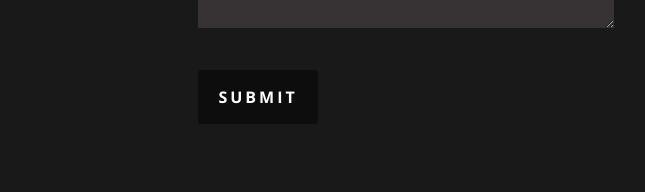
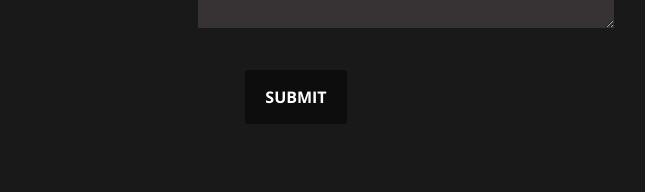
Before and after one commit to Chen2886/Old-portfolio, a React (Create React App) app: page / in a window 1280 px wide. Shown: the part 5776-5968 px from the top of the page, without its empty margins (118-763 px from the left). Built offline with nearby package versions, Linux system fonts and the light colour scheme.

Commit message:
Changed submit button

```diff
--- a/package.json
+++ b/package.json
@@ -9,6 +9,7 @@
     "@fortawesome/free-brands-svg-icons": "^5.15.3",
     "@fortawesome/free-solid-svg-icons": "^5.15.3",
     "@fortawesome/react-fontawesome": "^0.1.14",
+    "@material-ui/core": "^4.11.3",
     "emailjs-com": "^2.6.4",
     "jquery": "^3.2.1",
     "react": "^16.2.0",
@@ -22,7 +23,7 @@
     "test": "react-scripts test --env=jsdom",
     "eject": "react-scripts eject",
     "predeploy": "npm run build",
-    "deploy": "gh-pages -d build"
+    "deploy": "gh-pages -b gh-pages -d build"
   },
   "devDependencies": {
     "gh-pages": "^3.1.0"
--- a/public/css/layout.css
+++ b/public/css/layout.css
@@ -961,15 +961,15 @@ call-to-action .button {
 
 #contact button.send {
    text-transform: uppercase;
-   letter-spacing: 3px;
+   /* letter-spacing: 3px; */
    color: #fff;
    background: #0d0d0d;
-   border: none;
-   cursor: pointer;
-   height: auto;
-   display: inline-block;
-   border-radius: 3px;
-   margin-left: 26%;
+   /* border: none; */
+   /* cursor: pointer; */
+   /* height: auto; */
+   /* display: inline-block; */
+   /* border-radius: 3px; */
+   /* margin-left: 26%; */
 }
 
 #contact button.send:hover {
--- a/src/Components/Contact.js
+++ b/src/Components/Contact.js
@@ -2,6 +2,7 @@ import React, { useState } from 'react';
 import { init } from 'emailjs-com';
 import emailjs from 'emailjs-com';
 import { FontAwesomeIcon } from '@fortawesome/react-fontawesome';
+import Grid from '@material-ui/core/Grid';
 
 export default function Contact(props) {
   const [formName, setName] = useState('');
@@ -123,11 +124,13 @@ export default function Contact(props) {
               <textarea cols='50' rows='15' id='contactMessage' name='contactMessage' value={formMessage} onChange={handleChange}></textarea>
             </div>
 
-            <div>
+            <Grid container justify='center'>
+              <Grid item xs={4}>
                 <button className='send' onClick={submitClicked}>
                   Submit
                 </button>
-            </div>
+              </Grid>
+            </Grid>
           </fieldset>
           {/* </form> */}
         </div>
```
Also changed, not shown: 9 other files (tests, documents, lock files or other folders). Lines whose indentation alone changed are shown as unchanged.
